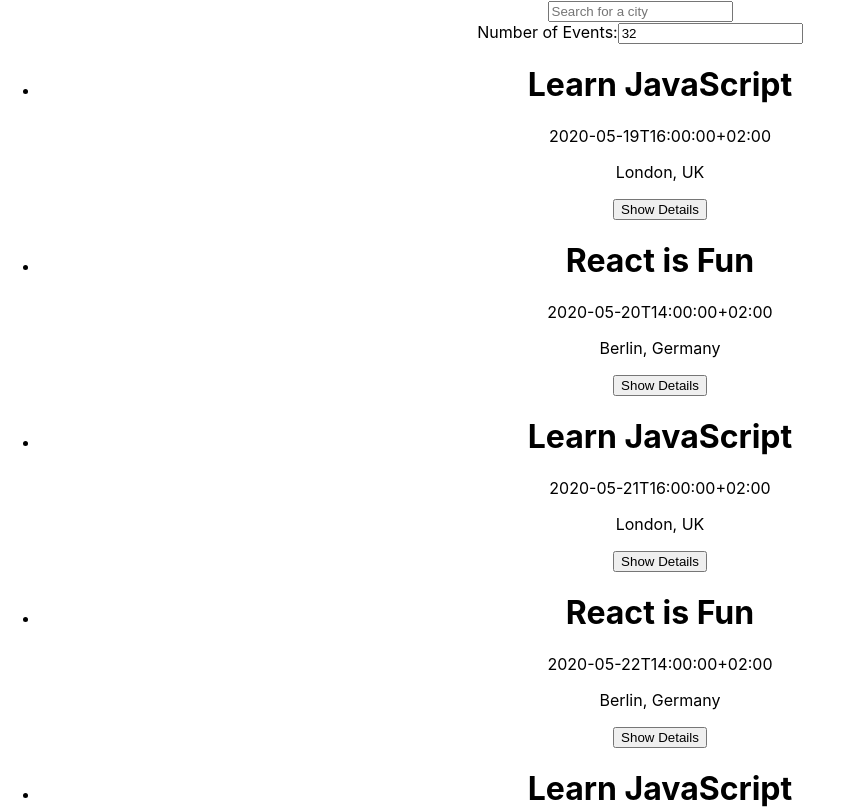
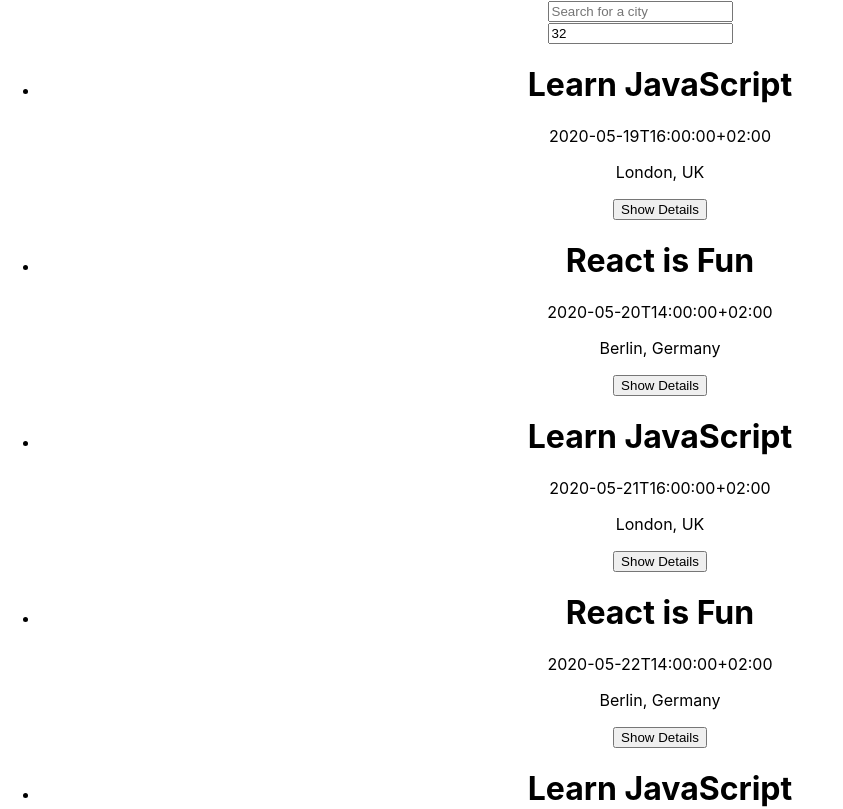
Before and after one commit to chrisdvadashanta/Meet-Event--App, a React (Create React App) app: page / in a window 1280 px wide. Shown: the top 809 px of the page, without its empty margins (0-843 px from the left). Built offline with nearby package versions, Linux system fonts and the light colour scheme.

Commit message:
adding a input field and function to handle the eventNumber

```diff
--- a/src/components/NumberOfEvents.js
+++ b/src/components/NumberOfEvents.js
@@ -1,25 +1,26 @@
-import React, { useState } from "react";
+import React from "react";
 
-const NumberOfEvents = () => {
-  const [numberOfEvents, setNumberOfEvents] = useState(32);
+const NumberOfEvents = ({ eventNumber, onEventNumberChange }) => {
 
-  const handleChange = (event) => {
-    const value = event.target.value;
-    setNumberOfEvents(value);
+  const handleInputChanged = (value) => {
+    const numberValue = parseInt(value); // Convert the input value to a number
+    if (!isNaN(numberValue)) {
+      onEventNumberChange(numberValue);
+    } else {
+      onEventNumberChange(0);
+    }
   };
 
   return (
-    <div id="number-of-events">
-      <label htmlFor="number-of-events-textbox">Number of Events:</label>
+    <div data-testid="number-of-events">
       <input
-        type="number"
-        id="number-of-events-textbox"
-        data-testid="number-of-events-textbox"
-        value={numberOfEvents}
-        onChange={handleChange}
+        type="text"
+        className="textbox"
+        placeholder="Enter a number"
+        value={eventNumber}
+        onChange={(e) => handleInputChanged(e.target.value)}
       />
     </div>
   );
 };
-
 export default NumberOfEvents;
```
